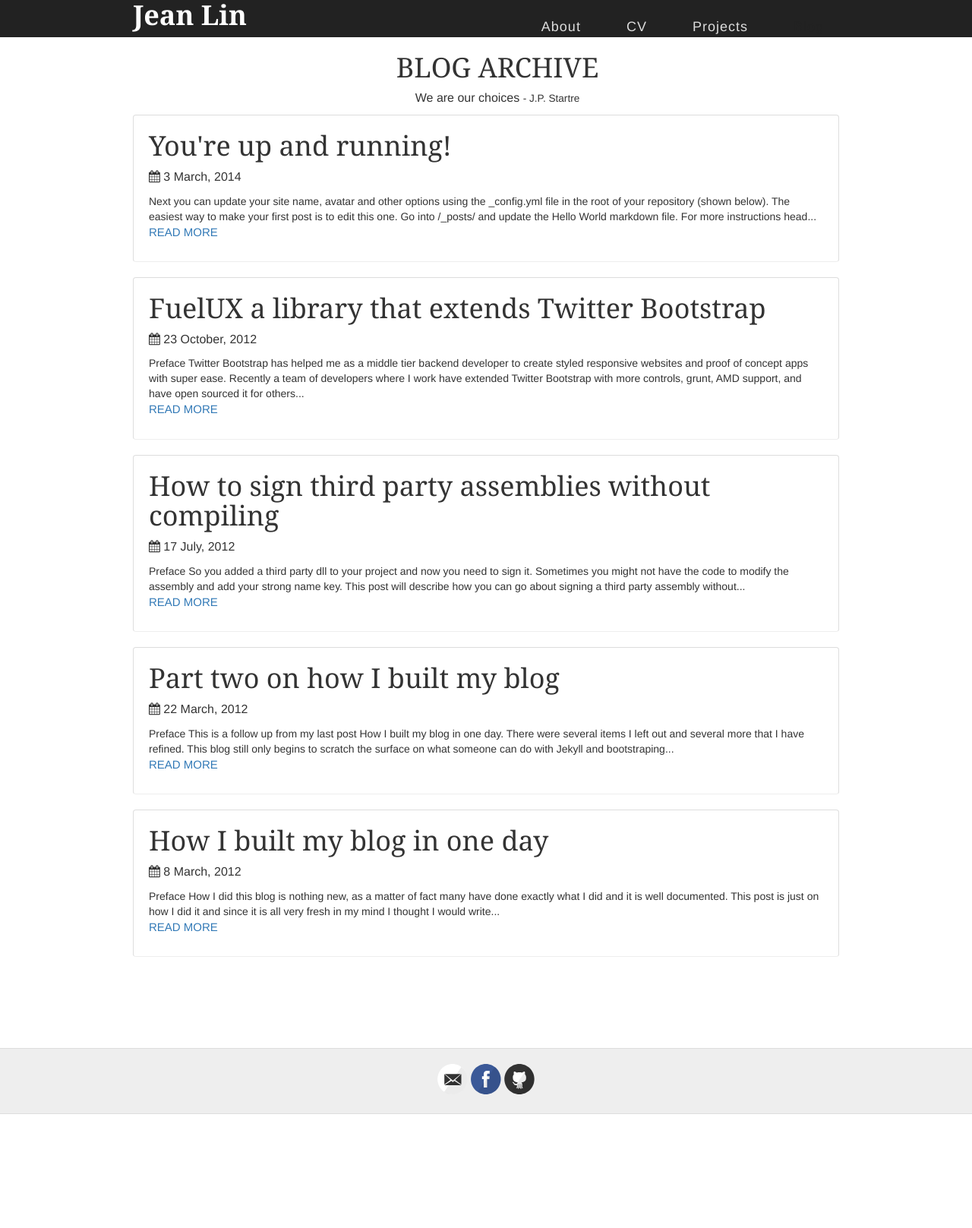
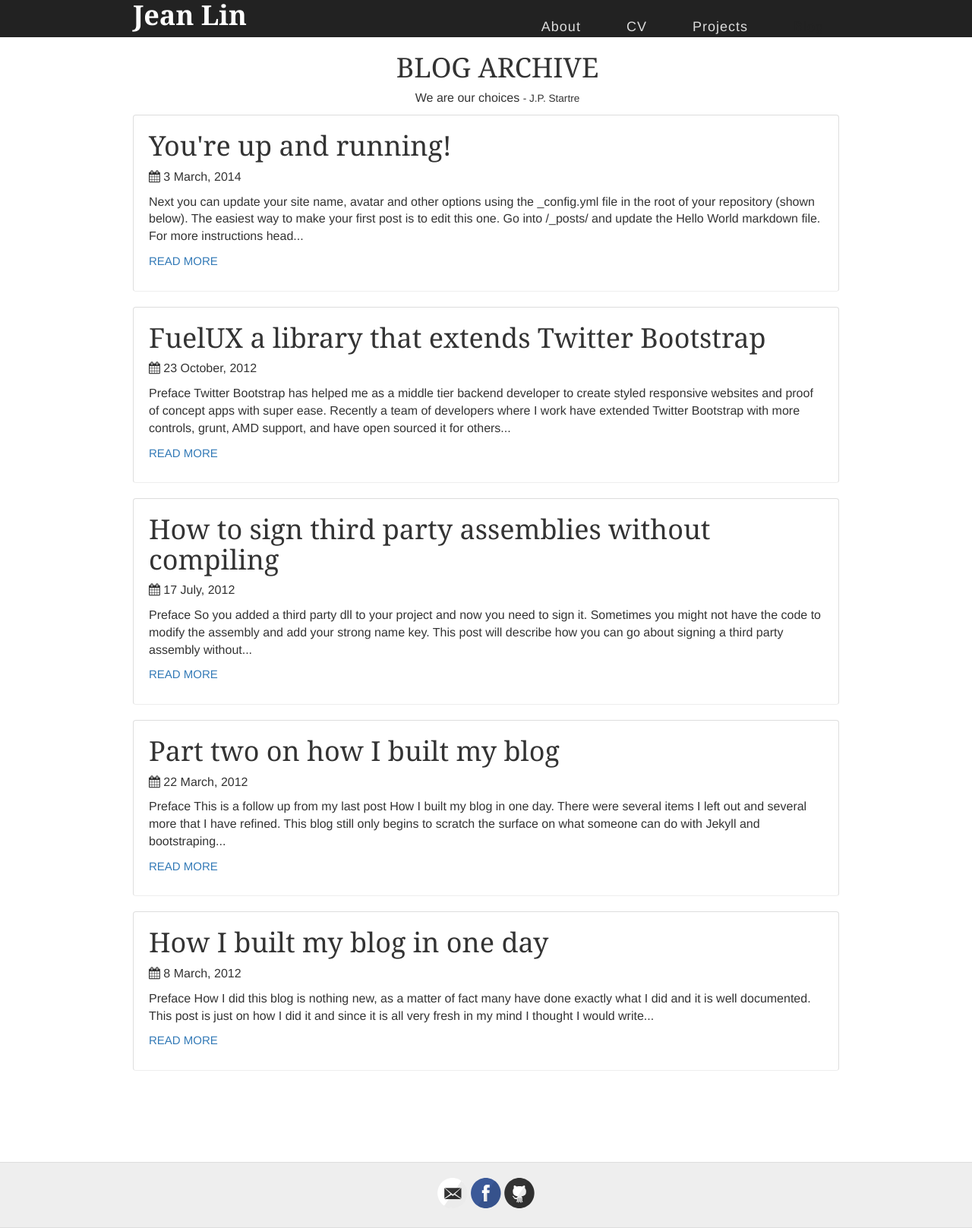
Before and after one commit to ycjeanlin/ycjeanlin_page, a Jekyll site: the page built from blog.html, in a window 1280 px wide. Shown: the whole page at 76% size. Built offline with Jekyll 4.4.1, drawn with Linux system fonts in a browser that asks for light colours; nearby versions of some CDN libraries; before the commit the page ends 1467 px from its top, so only the background shows below that.

Commit message:
change font family

```diff
--- a/blog.html
+++ b/blog.html
@@ -15,7 +15,7 @@
       <h1><a href="{{ site.baseurl }}{{ post.url }}">{{ post.title }}</a></h1>
       <p><span class="fa fa-calendar"></span> {{ post.date | date: "%-d %B, %Y"}}</p>
       <div class="entry">
-        {{ post.content | strip_html | truncatewords:50}}
+        <p>{{ post.content | strip_html | truncatewords:50}}</p>
       </div>
 
       <a href="{{ site.baseurl }}{{ post.url }}" class="read-more">Read More</a>
```
